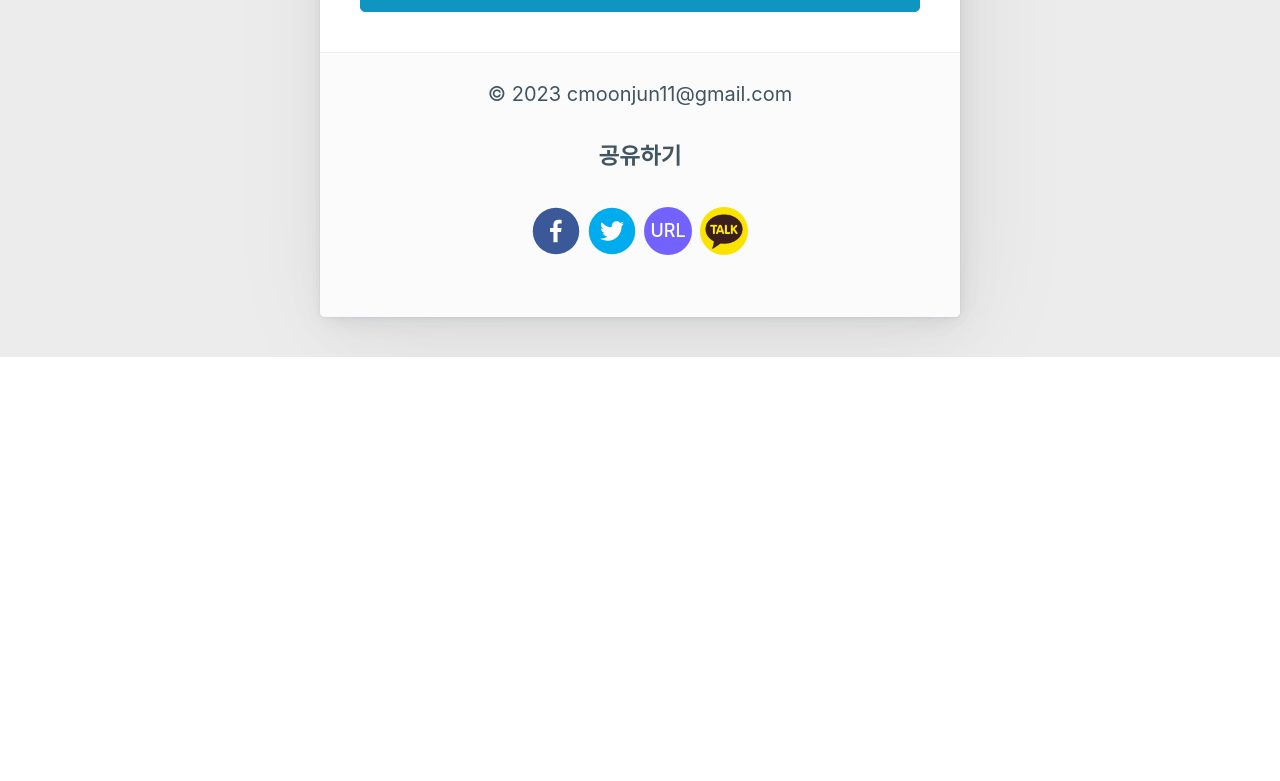
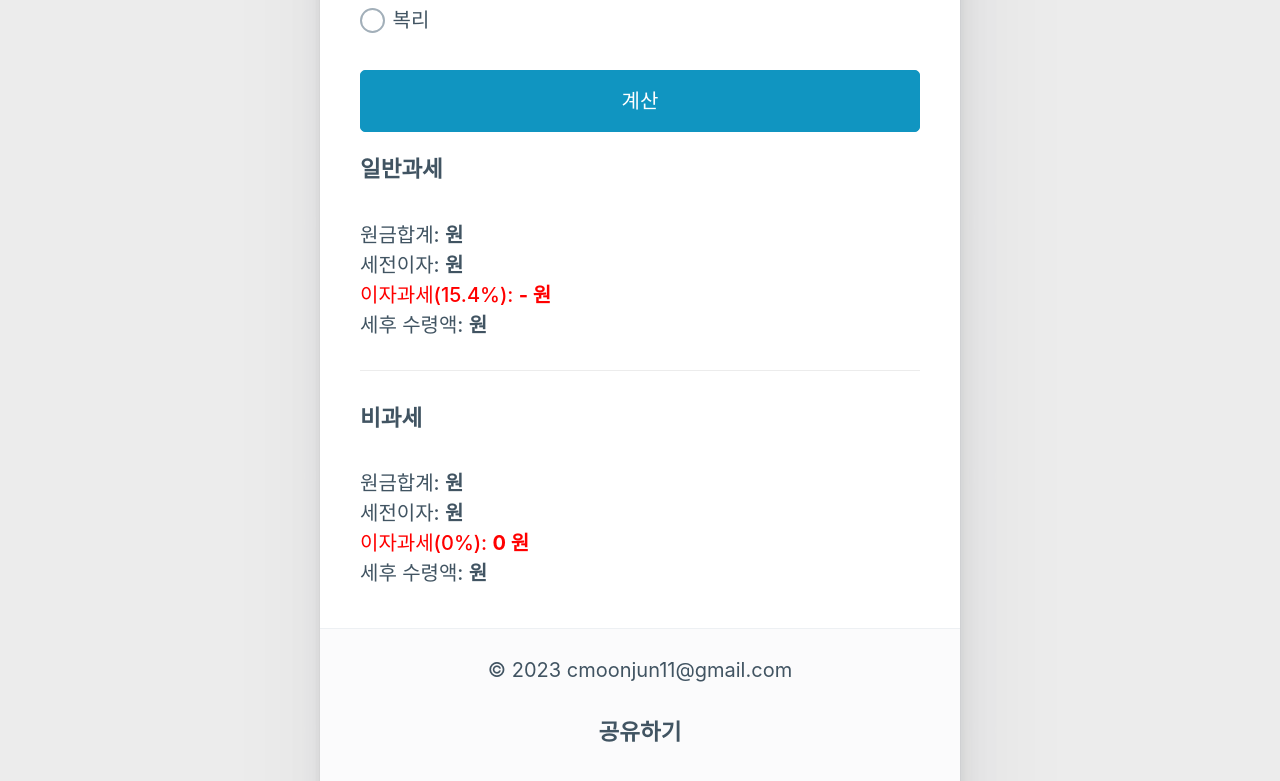
Before and after one commit to Moonjuun/Daily-Count-v1.0, a React (Create React App) app: page /Interest in a window 1280 px wide. Shown: the part 1049-1830 px from the top of the page. Before the commit the page ends 1406 px from the top, so only its background shows below. Built offline with nearby package versions, Linux system fonts and the light colour scheme.

Commit message:
적금 계산기 추가

```diff
--- a/public/index.html
+++ b/public/index.html
@@ -2,6 +2,7 @@
 <html lang="ko">
   <head>
     <meta charset="utf-8" />
+    <meta name="referrer" content="always" />
     <link rel="icon" href="%PUBLIC_URL%/favicon.ico" />
     <meta name="viewport" content="width=device-width, initial-scale=1" />
     <meta name="theme-color" content="#000000" />
--- a/src/App.css
+++ b/src/App.css
@@ -95,3 +95,7 @@ body[data-theme="dark"] {
   background-image: url(../public/assets/icon-kakao.png);
   background-repeat: no-repeat;
 }
+
+.Interest-result {
+  font-weight: 500;
+}
--- a/src/pages/Interest.js
+++ b/src/pages/Interest.js
@@ -1,5 +1,5 @@
 import React, { useState } from "react";
-import { commaFormat, uncommaFormat } from "../utils/util";
+import { commaFormat } from "../utils/util";
 
 function Interest() {
   const [inputValues, setInputValues] = useState({
@@ -10,12 +10,11 @@ function Interest() {
     isCompoundInterest: "simple",
   });
 
-  const [result, setResult] = useState(null);
-  console.log("aaa", { ...inputValues });
+  const [result, setResult] = useState([]);
 
   const handleInputChange = (e) => {
     const { name, value } = e.target;
-    setInputValues({ ...inputValues, [name]: parseFloat(value) });
+    setInputValues({ ...inputValues, [name]: value });
   };
 
   const handleRadioChange = (e) => {
@@ -32,44 +31,109 @@ function Interest() {
       isCompoundInterest,
     } = inputValues;
 
-    console.log("bbb", { ...inputValues });
+    const monthlyDepositNumber = Number(monthlyDeposit);
+    const termLengthNumber = Number(termLength);
+    const interestRateNumber = Number(interestRate);
 
-    //년
-    if (termUnit === "years") {
-      console.log("years");
-      const makeMonth = termLength * 12;
+    // 입력값이 없는 경우 빈 문자열 반환
+    if (!monthlyDeposit || !termLength || !interestRate) {
+      return "";
+    }
+
+    // 입력값이 숫자가 아닌 경우 빈 문자열 반환
+    if (isNaN(monthlyDeposit) || isNaN(termLength) || isNaN(interestRate)) {
+      return "";
+    }
+
+    let totalAmount = 0;
+    let totalDeposit = 0;
+    let totalInterest = 0;
+
+    // 개월
+    if (termUnit === "months") {
       // 단리
       if (isCompoundInterest === "simple") {
-        console.log("simple");
-        const totalAmount = monthlyDeposit * makeMonth * (interestRate / 100);
-        return totalAmount;
-      } else {
-        console.log("compound");
-        const monthlyInterestRate = interestRate / 12 / 100;
-        // 복리
-        const totalAmount =
-          monthlyDeposit *
-          ((Math.pow(1 + monthlyInterestRate, makeMonth) - 1) /
-            monthlyInterestRate);
-        return totalAmount;
+        const monthlyInterestRate = (interestRateNumber * 0.01) / 12; // 월 이자율 계산
+
+        for (let i = 1; i <= termLengthNumber; i++) {
+          totalDeposit += monthlyDepositNumber; // 월 적금액을 더함
+          totalInterest += totalDeposit * monthlyInterestRate; // 단리 이자 계산
+        }
+        totalAmount = totalDeposit + totalInterest;
+        const totalInterestTax = totalInterest * 0.154;
+        const totalAmountTax = totalAmount - totalInterestTax;
+
+        return [
+          totalAmount.toFixed(),
+          totalAmountTax.toFixed(),
+          totalDeposit.toFixed(),
+          totalInterest.toFixed(),
+          totalInterestTax.toFixed(),
+        ];
       }
-    } else {
-      console.log("months");
-      // 개월
+      // 복리(o)
+      else {
+        const monthlyInterestRate = (interestRateNumber * 0.01) / 12; // 월 이자율 계산
+        for (let i = 1; i <= termLengthNumber; i++) {
+          totalAmount += monthlyDepositNumber; // 월적금액을 더함
+          totalAmount += totalAmount * monthlyInterestRate; // 복리 이자 계산
+        }
+        let totalDeposit = monthlyDepositNumber * termLengthNumber;
+        let totalInterest = totalAmount - totalDeposit;
+        let totalInterestTax = totalInterest * 0.154;
+        let totalAmountTax = totalAmount - totalInterestTax;
+
+        return [
+          totalAmount.toFixed(),
+          totalAmountTax.toFixed(),
+          totalDeposit.toFixed(),
+          totalInterest.toFixed(),
+          totalInterestTax.toFixed(),
+        ];
+      }
+    }
+    // 년
+    else {
+      const makeMonth = Number(termLength * 12);
+      // 단리
       if (isCompoundInterest === "simple") {
-        console.log("simple");
-        console.log("aa", interestRate);
-        const totalAmount = monthlyDeposit * termLength * (interestRate / 100);
-        return totalAmount;
-      } else {
-        console.log("compound");
-        const monthlyInterestRate = interestRate / 12 / 100;
-        // 복리
-        const totalAmount =
-          monthlyDeposit *
-          ((Math.pow(1 + monthlyInterestRate, termLength) - 1) /
-            monthlyInterestRate);
-        return totalAmount;
+        const monthlyInterestRate = (interestRateNumber * 0.01) / 12; // 월 이자율 계산
+
+        for (let i = 1; i <= makeMonth; i++) {
+          totalDeposit += monthlyDepositNumber; // 월 적금액을 더함
+          totalInterest += totalDeposit * monthlyInterestRate; // 단리 이자 계산
+        }
+        totalAmount = totalDeposit + totalInterest;
+        const totalInterestTax = totalInterest * 0.154;
+        const totalAmountTax = totalAmount - totalInterestTax;
+
+        return [
+          totalAmount.toFixed(),
+          totalAmountTax.toFixed(),
+          totalDeposit.toFixed(),
+          totalInterest.toFixed(),
+          totalInterestTax.toFixed(),
+        ];
+      }
+      // 복리
+      else {
+        const monthlyInterestRate = (interestRateNumber * 0.01) / 12; // 월 이자율 계산
+        for (let i = 1; i <= makeMonth; i++) {
+          totalAmount += monthlyDepositNumber; // 월적금액을 더함
+          totalAmount += totalAmount * monthlyInterestRate; // 복리 이자 계산
+        }
+        let totalDeposit = monthlyDepositNumber * makeMonth;
+        let totalInterest = totalAmount - totalDeposit;
+        let totalInterestTax = totalInterest * 0.154;
+        let totalAmountTax = totalAmount - totalInterestTax;
+
+        return [
+          totalAmount.toFixed(),
+          totalAmountTax.toFixed(),
+          totalDeposit.toFixed(),
+          totalInterest.toFixed(),
+          totalInterestTax.toFixed(),
+        ];
       }
     }
   };
@@ -79,14 +143,17 @@ function Interest() {
     // 계산 로직을 작성하여 결과값을 계산합니다.
     const calculatedResult = calculateInterest(inputValues);
     setResult(calculatedResult);
+    console.log(result);
   };
 
   return (
     <form onSubmit={handleSubmit}>
+      <h1>적금 계산기</h1>
       <label>
         월 적금액
         <input
-          type="text"
+          type="number"
+          min="0"
           name="monthlyDeposit"
           value={inputValues.monthlyDeposit}
           onChange={handleInputChange}
@@ -96,7 +163,8 @@ function Interest() {
       <label>
         적금 기간
         <input
-          type="text"
+          type="number"
+          min="0"
           name="termLength"
           value={inputValues.termLength}
           onChange={handleInputChange}
@@ -127,8 +195,9 @@ function Interest() {
       <label>
         이자율
         <input
-          type="text"
+          type="number"
           name="interestRate"
+          min="0"
           value={inputValues.interestRate}
           onChange={handleInputChange}
         />
@@ -157,8 +226,57 @@ function Interest() {
       <br />
       <button type="submit">계산</button>
       {result && (
-        <div>
-          Result: {result.toString().replace(/\B(?=(\d{3})+(?!\d))/g, ",")}
+        <div className="Interest-result">
+          <h5>일반과세</h5>
+          <div>
+            원금합계:{" "}
+            <span style={{ fontWeight: "700" }}>
+              {commaFormat(result[2])} 원
+            </span>
+          </div>
+          <div>
+            세전이자:{" "}
+            <span style={{ fontWeight: "700" }}>
+              {commaFormat(result[3])} 원
+            </span>
+          </div>
+          <div style={{ color: "red" }}>
+            이자과세(15.4%):{" "}
+            <span style={{ fontWeight: "700" }}>
+              -{commaFormat(result[4])} 원
+            </span>
+          </div>
+          <div>
+            세후 수령액:{" "}
+            <span style={{ fontWeight: "700" }}>
+              {commaFormat(result[1])} 원
+            </span>
+          </div>
+
+          <div className="jb-division-line"></div>
+
+          <h5>비과세</h5>
+          <div>
+            원금합계:{" "}
+            <span style={{ fontWeight: "700" }}>
+              {commaFormat(result[2])} 원
+            </span>
+          </div>
+          <div>
+            세전이자:{" "}
+            <span style={{ fontWeight: "700" }}>
+              {commaFormat(result[3])} 원
+            </span>
+          </div>
+          <div style={{ color: "red" }}>
+            이자과세(0%): <span style={{ fontWeight: "700" }}>0 원</span>
+          </div>
+          <div>
+            세후 수령액:{" "}
+            <span style={{ fontWeight: "700" }}>
+              {commaFormat(result[0])} 원
+            </span>
+          </div>
         </div>
       )}
     </form>
```
